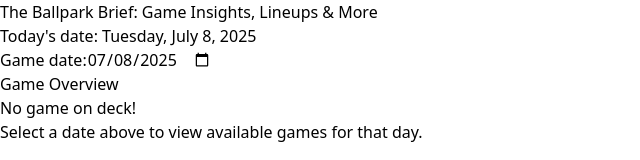
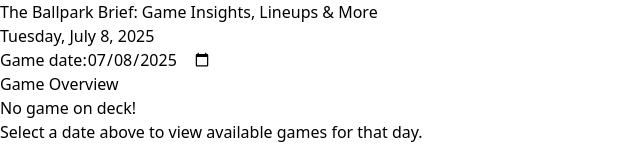
Before and after one commit to hannahkim313/the-ballpark-brief, a Next.js app: page / in a window 1280 px wide. Shown: the top 160 px of the page, without its empty margins (0-640 px from the left). Built offline with nearby package versions, Linux system fonts and the light colour scheme.

Commit message:
Create a header component and refactor layout to render header details

```diff
--- a/app/layout.tsx
+++ b/app/layout.tsx
@@ -1,3 +1,4 @@
+import Header from '@/components/Header';
 import './globals.css';
 
 type LayoutProps = {
@@ -8,6 +9,7 @@ const Layout = ({ children }: LayoutProps) => {
   return (
     <html lang="en">
       <body>
+        <Header />
         <main>{children}</main>
       </body>
     </html>
--- a/app/page.tsx
+++ b/app/page.tsx
@@ -1,26 +1,16 @@
 const Page = () => {
-  const dateOptions: Intl.DateTimeFormatOptions = {
-    weekday: 'long',
-    month: 'long',
-    day: 'numeric',
-    year: 'numeric',
-  };
-
   const today = new Date();
-  const todaysFullDate = today.toLocaleDateString(undefined, dateOptions);
   const maxDate = today.toISOString().split('T')[0];
 
   return (
     <div>
       <section>
-        <h1>The Ballpark Brief: Game Insights, Lineups & More</h1>
-        <p>Today&apos;s date: {todaysFullDate}</p>
         <label htmlFor="gameDate">Game date:</label>
         <input
           type="date"
           id="gameDate"
           name="gameDate"
-          value={maxDate}
+          defaultValue={maxDate}
           min="2020-03-30"
           max={maxDate}
         />
--- /dev/null
+++ b/components/Header.tsx
@@ -0,0 +1,20 @@
+const Header = () => {
+  const dateOptions: Intl.DateTimeFormatOptions = {
+    weekday: 'long',
+    month: 'long',
+    day: 'numeric',
+    year: 'numeric',
+  };
+
+  const today = new Date();
+  const todaysFullDate = today.toLocaleDateString(undefined, dateOptions);
+
+  return (
+    <header>
+      <h1>The Ballpark Brief: Game Insights, Lineups & More</h1>
+      <p>{todaysFullDate}</p>
+    </header>
+  );
+};
+
+export default Header;
```
